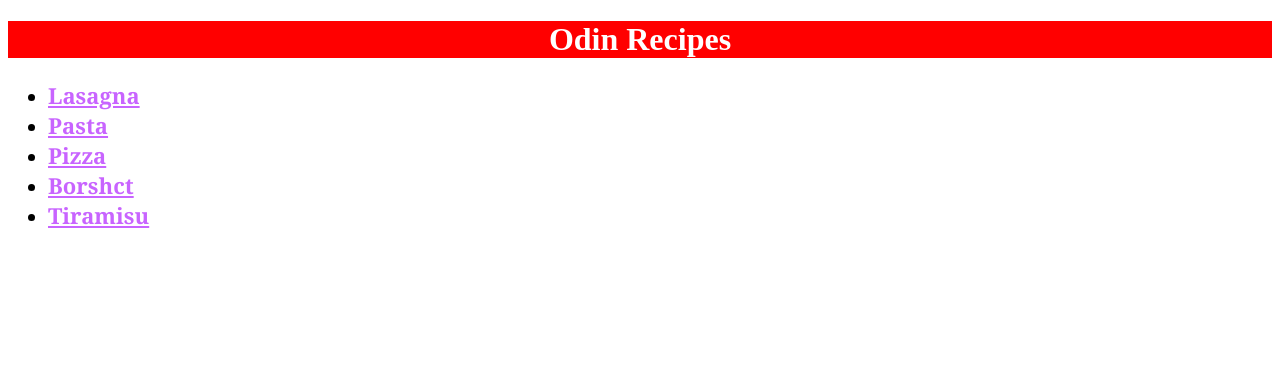
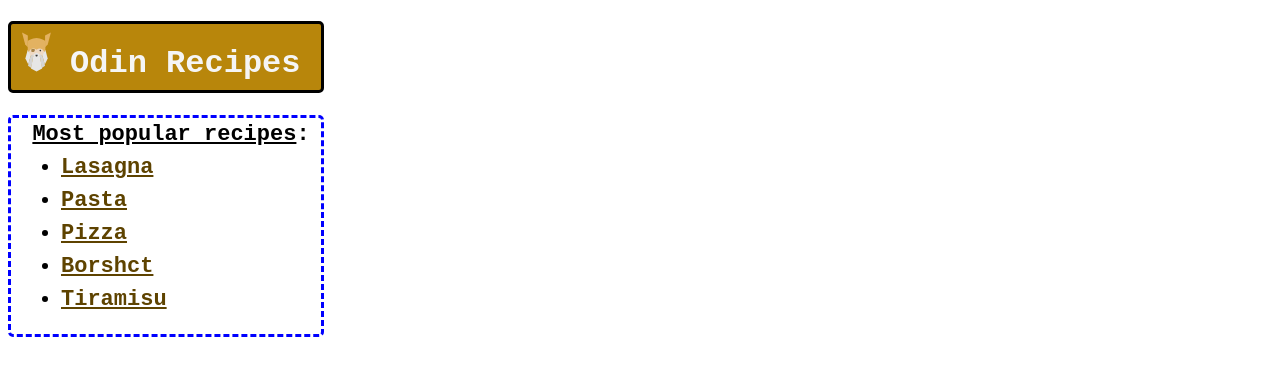
Before and after one commit to IlyaAmadeus/odin-recipes, a plain HTML site: page index.html in a window 1280 px wide. Drawn offline with Linux system fonts and the light colour scheme.

Commit message:
Apply box model properties to main page
Add margins and paddings to different elements so
they are separated and more readable.
Add borders with variable styles, played around
with fonts and colors.
Add Odin logo to h1, so the main page doesn't
appear boring anymore.

```diff
--- a/index.html
+++ b/index.html
@@ -6,7 +6,9 @@
         <link rel="stylesheet" href="./style.css">
     </head>
     <body>
-        <h1>Odin Recipes</h1>
+        <h1><img src="./img/odin-icon.svg" alt="Odin logo" id="logo"> Odin Recipes </h1>
+        <div class="list-border">
+            <p><u>Most popular recipes</u>:</p>
         <ul class="unordered">
         <li><a href="./recipes/lasagna.html" target="_blank" rel="noopener noreferrer">Lasagna</a></li>
         <li><a href="./recipes/pasta.html" target="_blank" rel="noopener noreferrer">Pasta</a></li>
@@ -14,5 +16,6 @@
         <li><a href="./recipes/borscht.html" target="_blank" rel="noopener noreferrer">Borshct</a></li>
         <li><a href="./recipes/tiramisu.html" target="_blank" rel="noopener noreferrer">Tiramisu</a></li>
         </ul>
+        </div>
     </body>
 </html>
--- a/style.css
+++ b/style.css
@@ -1,15 +1,48 @@
+html {
+    box-sizing: border-box;
+    font-family: 'Courier New', Courier, monospace
+}
+
+h1, .list-border {
+    width: 300px;
+    border-radius: 5px;
+    border-width: 3px;
+}
+
 h1 {
-    background-color: red;
-    color: white;
+    text-align: center;
+    border: solid black;
+    padding: 8px 10px 8px 0px;
+    background-color: darkgoldenrod;
+    color: whitesmoke;
+}
+
+.list-border {
+    font-size: 22px;
+    padding-left: 10px;
+    border: dashed blue;
+}
+
+p {
+    font-weight: 600;
+    margin: 4px;
     text-align: center;
 }
 
-.unordered {
-    font-size: 22px;
+ul {
+    margin-top: 8px;
+}
+
+li {
+    margin-bottom: 8px;
 }
 
 a {
-    font-family: Georgia, 'Times New Roman', sans-serif;
     font-weight: 800;
-    color: rgb(200,100,255);
+    color: rgb(94, 67, 0);
 }
+
+#logo {
+    height: 40px;
+    width: auto;
+}
```
Also changed, not shown: img/odin-icon.svg (added).
